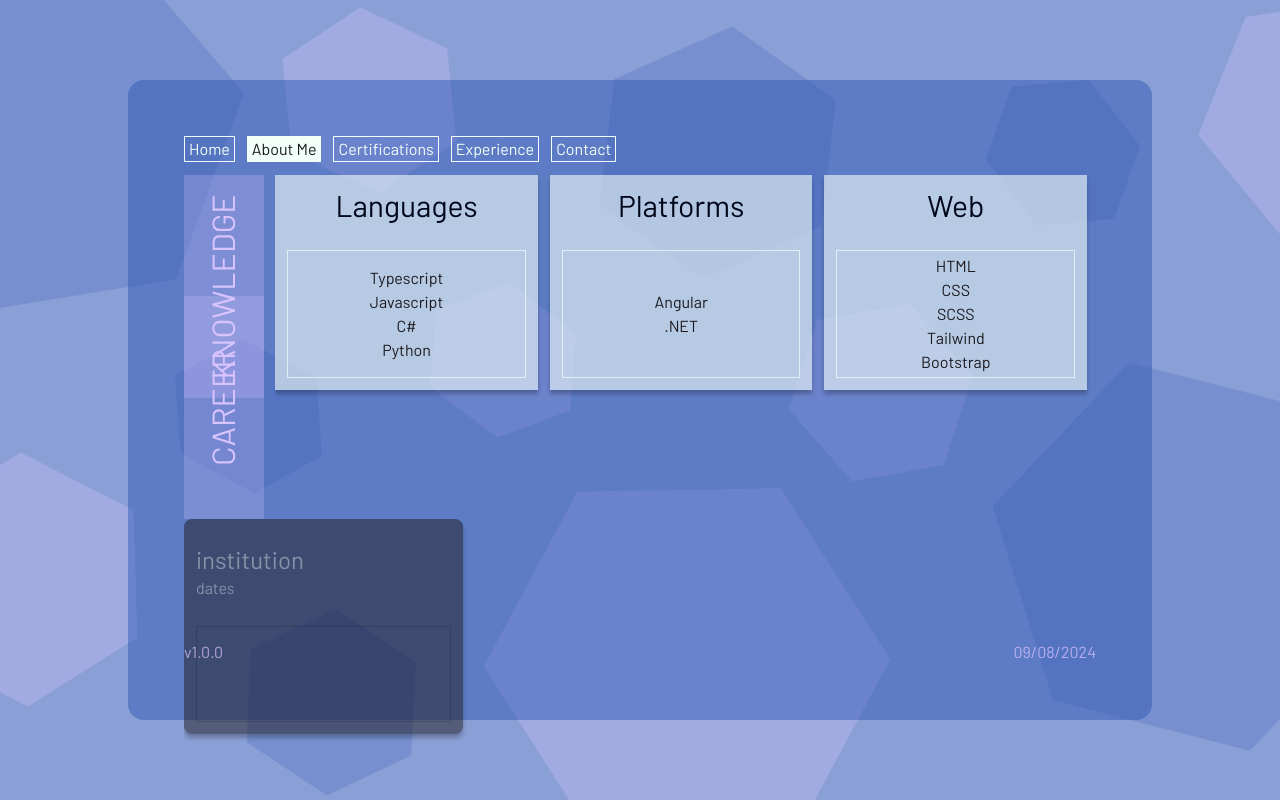
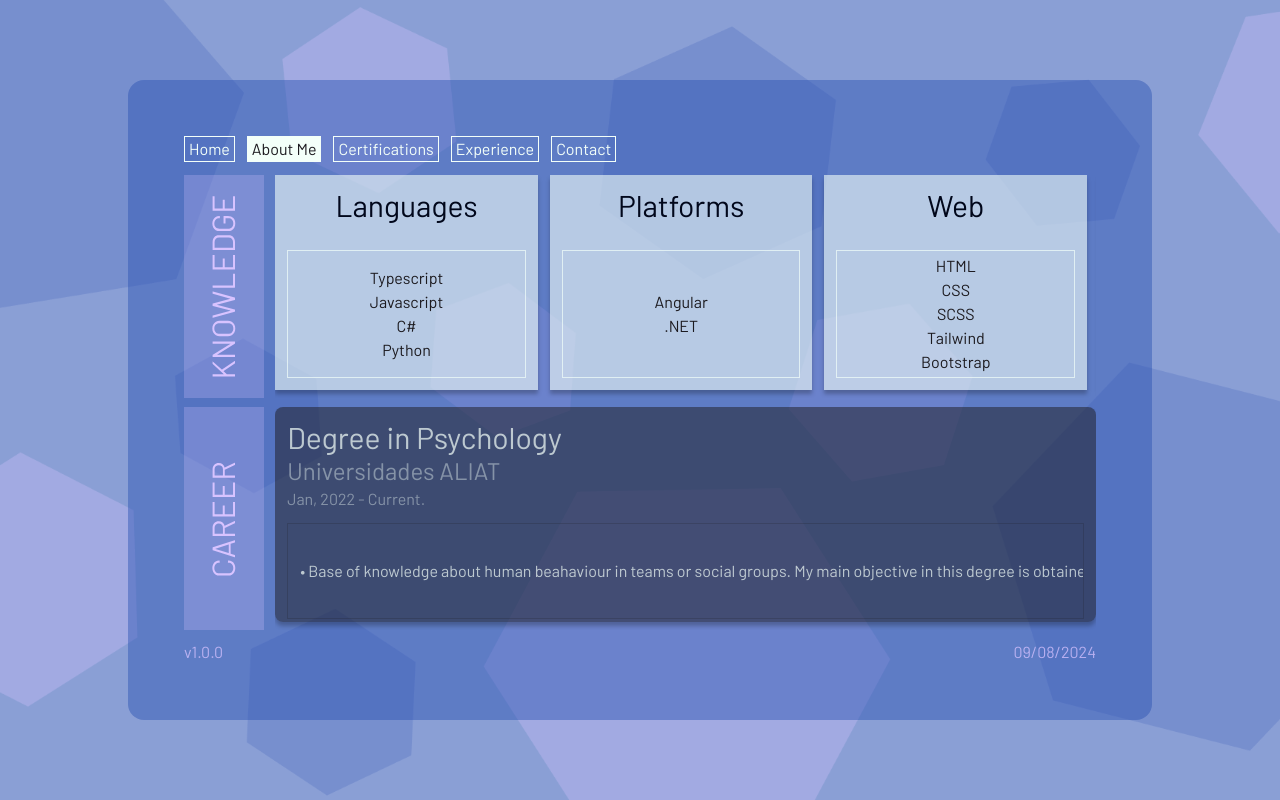
Before and after one commit to abmonzalvof/WebSite, an Angular app: page /about in a window 1280 px wide. Built offline with nearby package versions, Linux system fonts and the light colour scheme.

Commit message:
(ADD) Add function to get career data

```diff
--- a/src/app/about-me/about-me.component.html
+++ b/src/app/about-me/about-me.component.html
@@ -9,8 +9,10 @@
     </div>
     <div class="w-full h-[48%] flex flex-wrap justify-between content-center">
         <app-band-title-1 class="h-full" title="career"></app-band-title-1>
-        <div class="w-11/12 h-full overflow-x-hidden flex gap-x-3 pb-2">
-            <app-card-model-2 class="w-1/3"></app-card-model-2>
+        <div class="min-w-[90%] max-w-[90%] h-full flex justify-between gap-x-3 pb-2 overflow-x-auto">
+            @for(item of career; track item){
+                <app-card-model-2 class="min-w-[32%]" [card]="item"></app-card-model-2>
+            }
         </div>
     </div>
 </div>
--- a/src/app/about-me/about-me.component.ts
+++ b/src/app/about-me/about-me.component.ts
@@ -2,7 +2,8 @@ import { Component } from '@angular/core';
 import { BandTitle1Component } from '../../shared/band-title-1/band-title-1.component';
 import { CardModel1Component } from '../../shared/card-model-1/card-model-1.component';
 import { CardModel2Component } from '../../shared/card-model-2/card-model-2.component';
-import { Card } from '../../Models/card.model';
+import { Card, Card2 } from '../../Models/card.model';
+import { AboutMeService } from '../../Services/about-me.service';
 
 @Component({
   selector: 'app-about-me',
@@ -20,4 +21,16 @@ export class AboutMeComponent {
     new Card('Applications',['Monday', 'Asana', 'Jira', 'Trello', 'Microsoft office', 'Gsuite', 'NPM']),
     new Card('Languages',['English: Intermidate / Technical'])
   ]
+  public career: Array<Card2> = []
+
+  constructor(private aboutMeService: AboutMeService){
+    this.getCareers()
+  }
+
+  private getCareers(){
+    this.aboutMeService.getCareers()
+    .subscribe( res => {
+      this.career = res
+    })
+  }
 }
```
